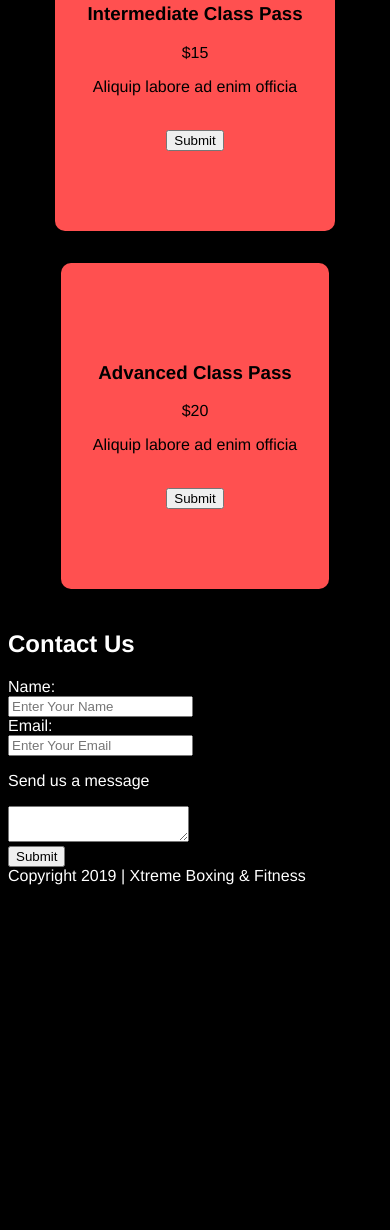
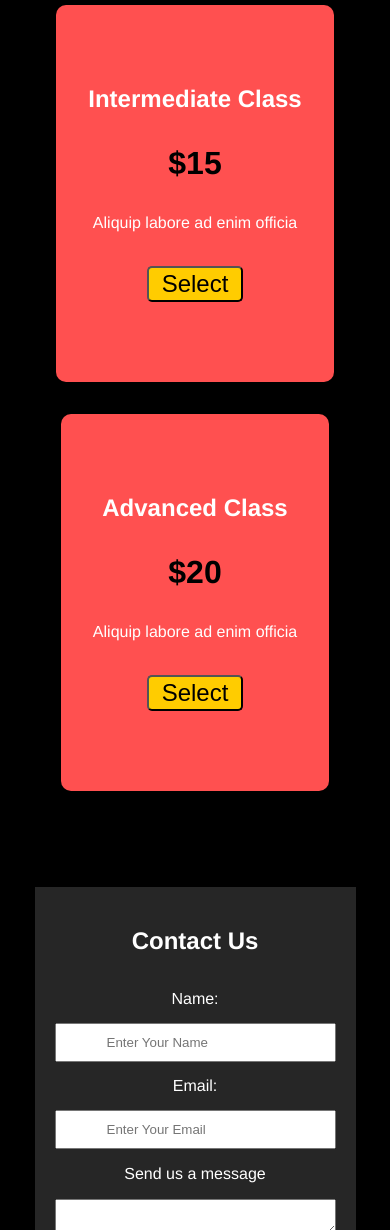
Before and after one commit to kmilliner888/fcc-landing-page, a plain HTML site: page index.html in a window 390 px wide. Shown: the part 1473-2703 px from the top of the page. Before the commit the page ends 2366 px from the top, so only its background shows below. Drawn offline with Linux system fonts and the light colour scheme; a web font is replaced by a local one.

Commit message:
changed background color of contact form, styled footer, updated media query for contact form

```diff
--- a/css/main.css
+++ b/css/main.css
@@ -4,6 +4,10 @@ body {
     font-family: Helvetica, sans-serif;
     font-size: 16px;
 }
+
+
+/* HEADER SECTION */
+
 
 header {
     display: grid;
@@ -64,6 +68,12 @@ header nav ul li a:hover {
     color: white;
 }
 
+
+
+/* MAIN SECTION */
+
+
+
 #main {
     display: grid;
     grid-template-columns: 1fr 1fr 1fr;
@@ -81,15 +91,11 @@ header nav ul li a:hover {
     height: auto;
 }
 
-/* #getfit::before {
-    display: block;
-    position: relative;
-    content: " ";
-    margin-top: -144px;
-    height: 144px;
-    visibility: hidden;
-    pointer-events: none;
-}  */
+
+
+/* GET FIT SECTION */
+
+
 
 .getfit {
     position:relative;
@@ -106,7 +112,6 @@ header nav ul li a:hover {
     grid-template-rows: repeat(6, auto);
     grid-gap: 5px;
     padding-top: 1em;
-    /* padding-bottom: 4em; */
 }
 
 
@@ -179,17 +184,21 @@ header nav ul li a:hover {
     padding-bottom: 3em;
 }
 
+
+
+
+/* CLASS PASS SECTION */
+
+
+
+
 .classes {
     grid-column: 1/4;
     grid-row: 3/4;
     display: flex;
     justify-content: space-around;
     flex-wrap: wrap;
-    /* display: grid;
-    grid-template-columns: repeat(3, auto);
-    grid-template-rows: repeat(3,auto);
-    grid-gap: 5px;
-    padding-bottom: 4em; */
+    margin-top: 50px;
 }
 
 .classes {
@@ -200,10 +209,6 @@ header nav ul li a:hover {
 }
 
 #beginner {
-    /* grid-column: 1/2;
-    grid-row: 1/2;
-    justify-self: center;
-    align-self: center; */
     text-align: center;
     padding: 5em 2em;
     background-color: #ff5050;
@@ -213,10 +218,6 @@ header nav ul li a:hover {
 }
 
 #intermediate {
-    /* grid-column: 2/3;
-    grid-row: 1/2;
-    justify-self: center;
-    align-self: center; */
     text-align: center;
     padding: 5em 2em;
     background-color: #ff5050;
@@ -226,10 +227,6 @@ header nav ul li a:hover {
 }
 
 #advanced {
-    /* grid-column: 3/4;
-    grid-row: 1/2;
-    justify-self: center;
-    align-self: center; */
     text-align: center;
     padding: 5em 2em;
     background-color: #ff5050;
@@ -238,12 +235,93 @@ header nav ul li a:hover {
     margin: 1em;
 }
 
-/* @media (min-width: 768px) and (max-width: 1060px) {
-    header nav ul li {
-        display: block;
-        padding: 0;
-    }
-}  */
+.classes h3 {
+    font-size: 1.5em;
+    color: white;
+    padding: 0;
+    margin: 0;
+}
+
+.classes p {
+    font-size: 1em;
+    font-weight: normal;
+    color: white;
+}
+
+.classes .cost {
+    font-size: 2em;
+    font-weight: bold;
+    color: black;
+}
+
+.classes button {
+    font-size: 1.5em;
+    font-weight: normal;
+    border-radius: 5px;
+    background-color: #ffcc00;
+    width: 4em;
+    height: 1.5em;
+}
+
+button:hover {
+    background-color: #e8882c;
+}
+
+
+
+/* CONTACT FORM SECTION */
+
+
+
+
+.contact {
+    grid-column: 1/4;
+    grid-row: 4/5;
+    justify-self: center;
+    align-self: center;
+    text-align: center;
+    margin-top: 75px;
+}
+
+#contact-form {
+    display: flex;
+    flex-direction: column;
+    padding: 20px 100px;
+    background-color: #262626;
+}
+
+input {
+    padding: 10px 50px;
+}
+
+label {
+    margin: 15px;
+}
+
+#submit {
+    font-size: 1em;
+    justify-self: center;
+    align-self: center;
+    text-align: center;
+    margin: 20px;
+    padding: 3px 5px;
+    border-radius: 5px;
+    width: 80px;
+}
+
+
+/* FOOTER SECTION */
+
+footer {
+    text-align: center;
+    margin: 50px;
+}
+
+
+/* MEDIA QUERIES SECTION */
+
+
+
 
 @media (max-width: 1060px) {
     #header-img {
@@ -360,6 +438,10 @@ header nav ul li a:hover {
         justify-self: center;
         align-self: center;
     }
+
+    #contact-form {
+        padding: 20px;
+    }
 }
 
 @media (max-width: 319px) {
--- a/index.html
+++ b/index.html
@@ -11,16 +11,23 @@
 <body>
 
 
+
+<!-- HEADER SECTION -->
+
+
     <header id="header">
         <img src="img/xtreme-logo.png" id="header-img" alt="Xtreme Company Logo">
         <nav id="nav-bar">
             <ul>
-                <li class="nav-link"><a href="#getfit">Get Fit</a></li>
-                <li class="nav-link"><a href="#classes">Classes</a></li>
-                <li class="nav-link"><a href="#contact">Contact</a></li>
+                <li><a class="nav-link" href="#getfit">Get Fit</a></li>
+                <li><a class="nav-link" href="#classes">Classes</a></li>
+                <li><a class="nav-link" href="#contact">Contact</a></li>
             </ul>
         </nav>
     </header>
+
+
+<!-- MAIN SECTION -->
 
     <main id="main">
 
@@ -32,7 +39,7 @@
         </div>
 
 
-
+<!-- GET FIT SECTION -->
         <div class="getfit"><span id="getfit"></span>
             <img src="img/chain-icon.png" id="chain" alt="Chain Icon">
             <h2 id="strength">Build Strength & Stamina</h2>
@@ -45,30 +52,32 @@
             <p id="descrip3">Do veniam magna pariatur quis commodo non ex dolore non eu officia.</p>
         </div>
 
+<!-- CLASS PASS SECTION -->
         <div class="classes"><span id="classes"></span>
             <div id="beginner">
-                <h3>Beginner Class Pass</h3>
-                <p>$10</p>
+                <h3>Beginner Class</h3>
+                <p class="cost">$10</p>
                 <p>Aliquip labore ad enim officia</p>
                 <br>
-                <button type="submit" id="submit">Submit</button>
+                <button type="submit" id="submit-beg">Select</button>
             </div>
             <div id="intermediate">
-                    <h3>Intermediate Class Pass</h3>
-                    <p>$15</p>
+                    <h3>Intermediate Class</h3>
+                    <p class="cost">$15</p>
                     <p>Aliquip labore ad enim officia</p>
                     <br>
-                    <button type="submit" id="submit">Submit</button>
+                    <button type="submit" id="submit-int">Select</button>
             </div>
             <div id="advanced">
-                    <h3>Advanced Class Pass</h3>
-                    <p>$20</p>
+                    <h3>Advanced Class</h3>
+                    <p class="cost">$20</p>
                     <p>Aliquip labore ad enim officia</p>
                     <br>
-                    <button type="submit" id="submit">Submit</button>
+                    <button type="submit" id="submit-adv">Select</button>
             </div>
         </div>
 
+<!-- CONTACT SECTION -->
         <div class="contact"><span id="contact"></span>
             <form id="contact-form">
                 <h2>Contact Us</h2>
@@ -76,15 +85,19 @@
                     <input type="text" id="name" placeholder="Enter Your Name" required></input>
                 <label for="email" id="email-label">Email: </label>
                     <input type="text" id="name" placeholder="Enter Your Email" required></input>
-                <p class="message">Send us a message</p>
+                <p id="message">Send us a message</p>
                 <textarea></textarea>
-                <button type="submit" id="submit">Submit</button>
+                <form action="https://www.freecodecamp.com/email-submit" method="post" enctype="text/plain">
+                    <input type="submit" id="submit" value="Submit"/>
+                </form>
+            </form>
 
-            </form>
+
         </div>
 
     </main>
 
+<!-- FOOTER SECTION -->
     <footer>Copyright 2019 &verbar; Xtreme Boxing & Fitness</footer>
 
 
```
